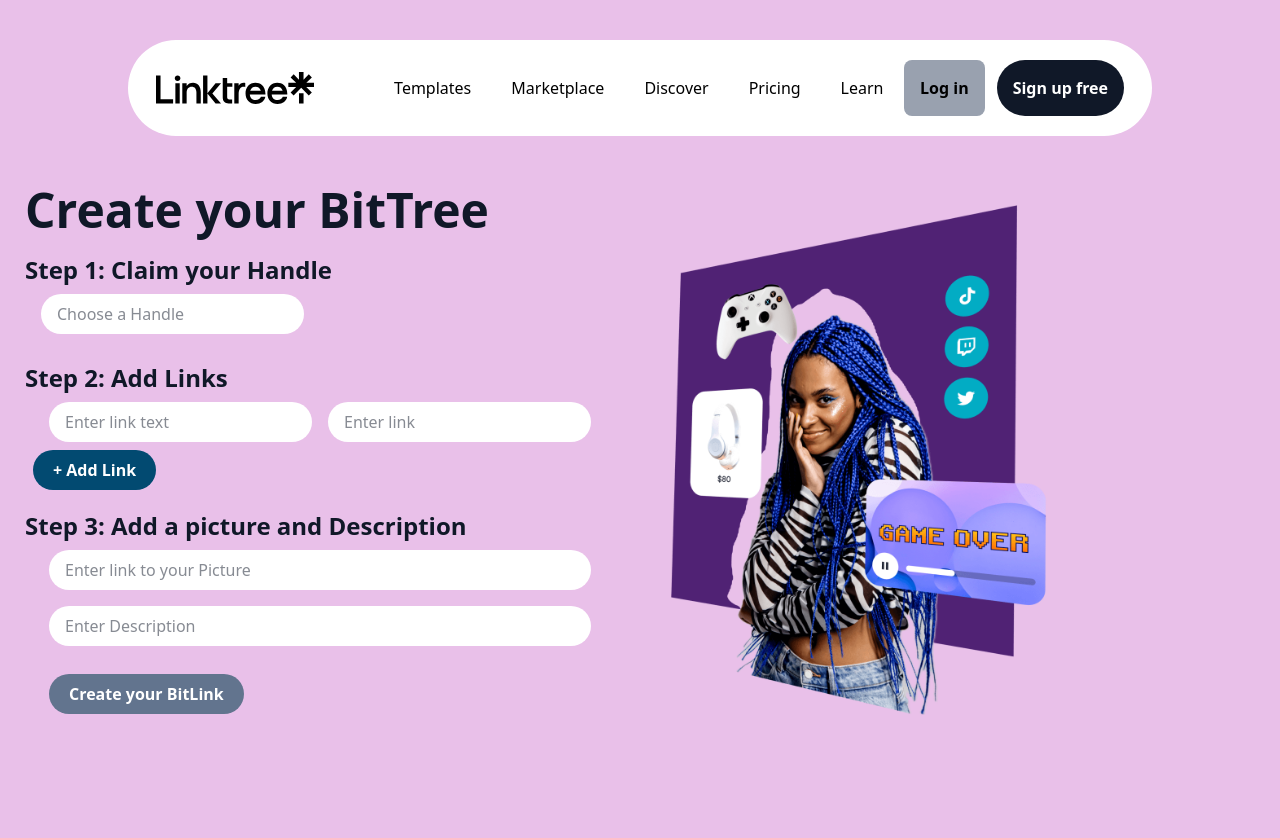
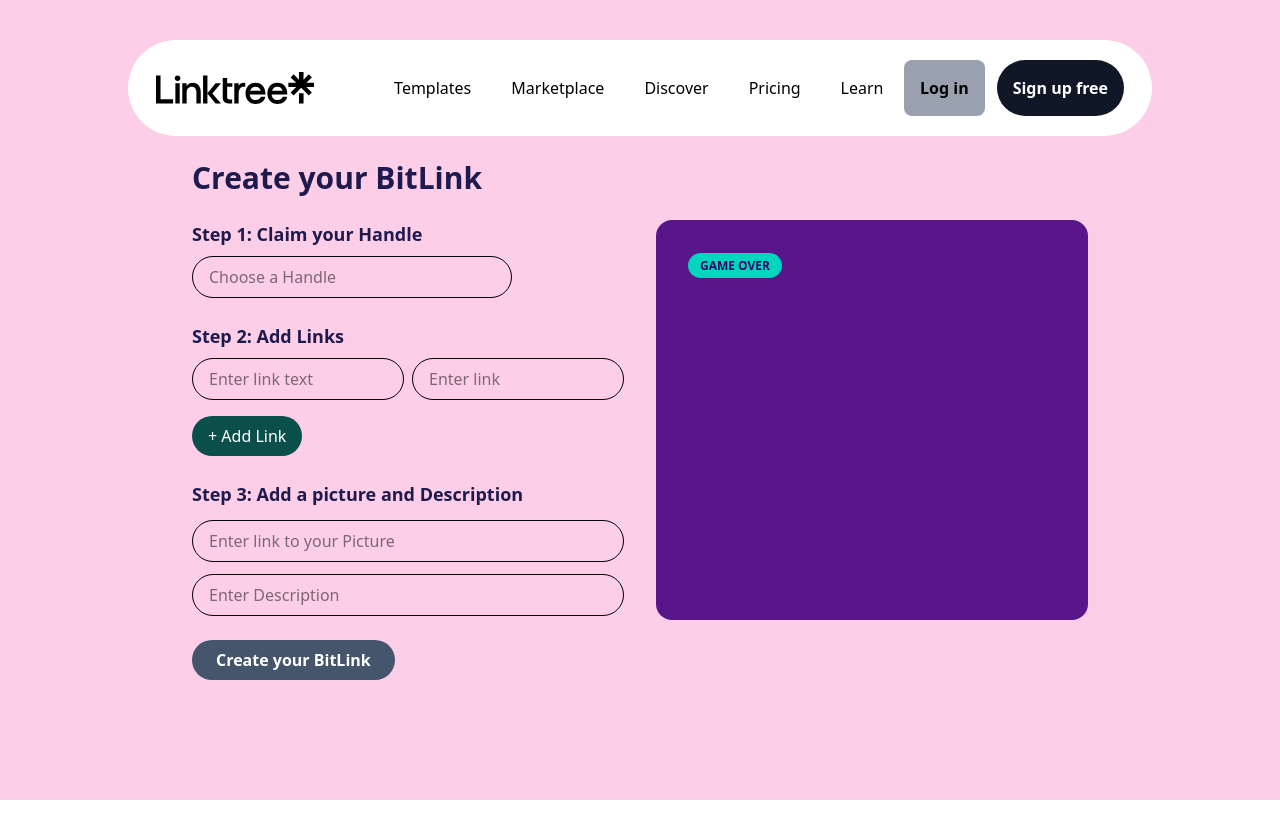
Before and after one commit to bhoomib23/LinkTree, a Next.js app: page /generate in a window 1280 px wide. Shown: the top 838 px of the page. After the commit the page ends 800 px from the top, so only its background shows below. Built offline with nearby package versions, Linux system fonts and the light colour scheme.

Commit message:
change1 commit

```diff
--- a/app/generate/page.js
+++ b/app/generate/page.js
@@ -1,110 +1,141 @@
-'use client'
+// "use client"
 
-import React, { useState } from 'react'
-import { ToastContainer, toast } from 'react-toastify'
-import 'react-toastify/dist/ReactToastify.css'
+import React, { useState, Suspense } from 'react'
 import { useSearchParams } from 'next/navigation'
 
-const page = () => {
-    const searchparams=useSearchParams()
-    // const [link, setlink] = useState("")
-    // const [linktext, setlinktext] = useState("")
-    const [links, setlinks] = useState([{ link: "", linktext: "" }])
-    const [handle, sethandle] = useState(searchparams.get('handle'))
-    const [pic, setpic] = useState("")
-    const [desc, setdesc] = useState("")
-    const handlechange = (index, link, linktext) => {
-        setlinks((initiallink) => {
-            return initiallink.map((item, i) => {
-                if (i == index) {
-                    return { link, linktext }
+// 1. Your core component that uses searchParams goes here
+function GenerateForm() {
+  const searchParams = useSearchParams()
+  const handleFromUrl = searchParams.get('handle') || ""
+
+  // State management for your form fields
+  const [handle, setHandle] = useState(handleFromUrl)
+  const [links, setLinks] = useState([{ text: "", url: "" }])
+  const [picture, setPicture] = useState("")
+  const [description, setDescription] = useState("")
+
+  const handleAddLink = () => {
+    setLinks([...links, { text: "", url: "" }])
   }
 
-                else {
-                    return item
+  const handleLinkChange = (index, field, value) => {
+    const updatedLinks = [...links]
+    updatedLinks[index][field] = value
+    setLinks(updatedLinks)
   }
 
-            })
-        })
+  const handleSubmit = (e) => {
+    e.preventDefault()
+    // Handle your submission API logic to /api/add here
+    console.log({ handle, links, picture, description })
   }
 
-    const addlink = () => {
-            setlinks(links.concat([{ link: "", linktext: "" }]))
-        }
-    const submitlinks = async () => {
-        const myHeaders = new Headers();
-        myHeaders.append("Content-Type", "application/json");
+  return (
+    <div className="max-w-4xl mx-auto grid grid-cols-1 md:grid-cols-2 gap-8 items-center">
+      {/* Left Column: Form Setup */}
+      <div>
+        <h1 className="text-3xl font-bold text-indigo-950 mb-6">Create your BitLink</h1>
 
-        const raw = JSON.stringify({
-            "links": links,
-            "handle": handle,
-            "pic": pic,
-            "desc": desc
-        });
-        console.log(raw);
+        <form onSubmit={handleSubmit} className="space-y-6">
+          {/* Step 1 */}
+          <div>
+            <label className="block text-lg font-semibold text-indigo-950 mb-2">
+              Step 1: Claim your Handle
+            </label>
+            <input
+              type="text"
+              value={handle}
+              onChange={(e) => setHandle(e.target.value)}
+              placeholder="Choose a Handle"
+              className="w-full max-w-xs px-4 py-2 border rounded-full focus:outline-none focus:ring-2 focus:ring-indigo-500"
+            />
+          </div>
 
+          {/* Step 2 */}
+          <div>
+            <label className="block text-lg font-semibold text-indigo-950 mb-2">
+              Step 2: Add Links
+            </label>
+            {links.map((link, index) => (
+              <div key={index} className="flex gap-2 mb-2 max-w-md">
+                <input
+                  type="text"
+                  placeholder="Enter link text"
+                  value={link.text}
+                  onChange={(e) => handleLinkChange(index, 'text', e.target.value)}
+                  className="w-1/2 px-4 py-2 border rounded-full focus:outline-none"
+                />
+                <input
+                  type="text"
+                  placeholder="Enter link"
+                  value={link.url}
+                  onChange={(e) => handleLinkChange(index, 'url', e.target.value)}
+                  className="w-1/2 px-4 py-2 border rounded-full focus:outline-none"
+                />
+              </div>
+            ))}
+            <button
+              type="button"
+              onClick={handleAddLink}
+              className="mt-2 bg-teal-900 text-white px-4 py-2 rounded-full font-medium hover:bg-teal-800 transition"
+            >
+              + Add Link
+            </button>
+          </div>
 
+          {/* Step 3 */}
+          <div className="space-y-3">
+            <label className="block text-lg font-semibold text-indigo-950">
+              Step 3: Add a picture and Description
+            </label>
+            <input
+              type="text"
+              placeholder="Enter link to your Picture"
+              value={picture}
+              onChange={(e) => setPicture(e.target.value)}
+              className="w-full max-w-md px-4 py-2 border rounded-full focus:outline-none"
+            />
+            <input
+              type="text"
+              placeholder="Enter Description"
+              value={description}
+              onChange={(e) => setDescription(e.target.value)}
+              className="w-full max-w-md px-4 py-2 border rounded-full focus:outline-none"
+            />
+          </div>
 
-        const requestOptions = {
-            method: "POST",
-            headers: myHeaders,
-            body: raw,
-            redirect: "follow"
-        };
+          <button
+            type="submit"
+            className="bg-slate-600 text-white px-6 py-2 rounded-full font-semibold hover:bg-slate-700 transition"
+          >
+            Create your BitLink
+          </button>
+        </form>
+      </div>
 
-        const r = await fetch("http://localhost:3000/api/add", requestOptions)
-        const result = await r.json()
-        // toast(result.message)
-        if(result.success){
-                 toast.success(result.message)
-        }
-        else{
-            toast.error(result.message)
-        }
-        // setlink("")
-        // setlinktext("")
-
-
-    }
-    return (
-        <div className="bg-[#E9C0E9] min-h-screen grid grid-cols-2 pt-15">
-
-            <div className="col1 flex flex-col text-gray-900 justify-center items-center">
-                <div className="flex flex-col gap-5 my-8">
-                    <h1 className='font-bold text-5xl'> Create your BitTree</h1>
-                    <div className="item">
-                        <h2 className='font-semibold text-2xl'>Step 1: Claim your Handle</h2>
-                        <div className="mx-4">
-                            <input value={handle || ''} onChange={e => { sethandle(e.target.value) }} className="bg-white my-2 px-4 py-2 focus:outline-pink-400 rounded-4xl" type="text" name=" " id="" placeholder='Choose a Handle' />
+      {/* Right Column: Decorative Vector graphics placeholder */}
+      <div className="hidden md:block">
+        <div className="bg-purple-900 rounded-2xl p-8 text-white min-h-[400px] flex flex-col justify-between relative overflow-hidden">
+          {/* You can replace this wrapper with your absolute positioned mock image elements */}
+          <div className="z-10">
+            <span className="bg-teal-400 text-purple-950 font-bold px-3 py-1 rounded-full text-xs">GAME OVER</span>
           </div>
-                    </div>
-                    <div className="item">
-                        <h2 className='font-semibold text-2xl'>Step 2: Add Links</h2>
-
-                        {links && links.map((item, index) => {
-                            return <div key={index} className="mx-4">
-                                <input value={item.linktext || ''} onChange={e => { handlechange(index, item.link, e.target.value) }} className="bg-white my-2 mx-2 px-4 py-2 focus:outline-pink-400 rounded-4xl" type="text" name=" " id="" placeholder='Enter link text' />
-                                <input value={item.link || ''} onChange={e => { handlechange(index, e.target.value, item.linktext) }} className="bg-white my-2 mx-2 px-4 py-2 focus:outline-pink-400 rounded-4xl" type="text" name=" " id="" placeholder='Enter link ' />
-                            </div>
-                        })}
-                        <button onClick={() => addlink()} className="mx-2 bg-sky-900 text-white p-5 py-2 rounded-4xl font-bold"> + Add Link</button>
-                    </div>
-                    <div className="item">
-                        <h2 className='font-semibold text-2xl'>Step 3: Add a picture and Description</h2>
-                        <div className="mx-4 flex flex-col">
-                            <input value={pic || ''} onChange={e => { setpic(e.target.value) }} className="bg-white my-2 mx-2 px-4 py-2 focus:outline-pink-400 rounded-4xl" type="text" name=" " id="" placeholder='Enter link to your Picture' />
-                            <input value={desc || ''} onChange={e => { setdesc(e.target.value) }} className="bg-white my-2 mx-2 px-4 py-2 focus:outline-pink-400 rounded-4xl" type="text" name=" " id="" placeholder='Enter Description' />
-                            <button disabled={pic=="" || handle=="" || links[0].linktext==""} onClick={() => { submitlinks() }} className="disabled:bg-slate-500 mx-2 bg-sky-900 text-white p-5 py-2 my-5 rounded-4xl w-fit font-bold">Create your BitLink</button>
+          <div className="absolute right-0 bottom-0 opacity-80">
+            {/* Put your image elements here */}
           </div>
         </div>
       </div>
     </div>
-            <div className="col2 w-full h-screen bg-[#E9C0E9]">
-                <img alt="Promotional Banner" className="h-full object-contain" src="/generate.png"></img> </div>
-
-            <ToastContainer />
-        </div>
   )
 }
 
-export default page
+// 2. Main structural page layout featuring your padding and Suspense boundary wrapper
+export default function Generate() {
+  return (
+    <main className="pt-40 pb-12 px-6 min-h-screen bg-pink-200">
+      <Suspense fallback={<div className="text-center text-indigo-950 font-semibold">Loading generator template...</div>}>
+        <GenerateForm />
+      </Suspense>
+    </main>
+  )
+}
```
Lines whose indentation alone changed are shown as unchanged.
